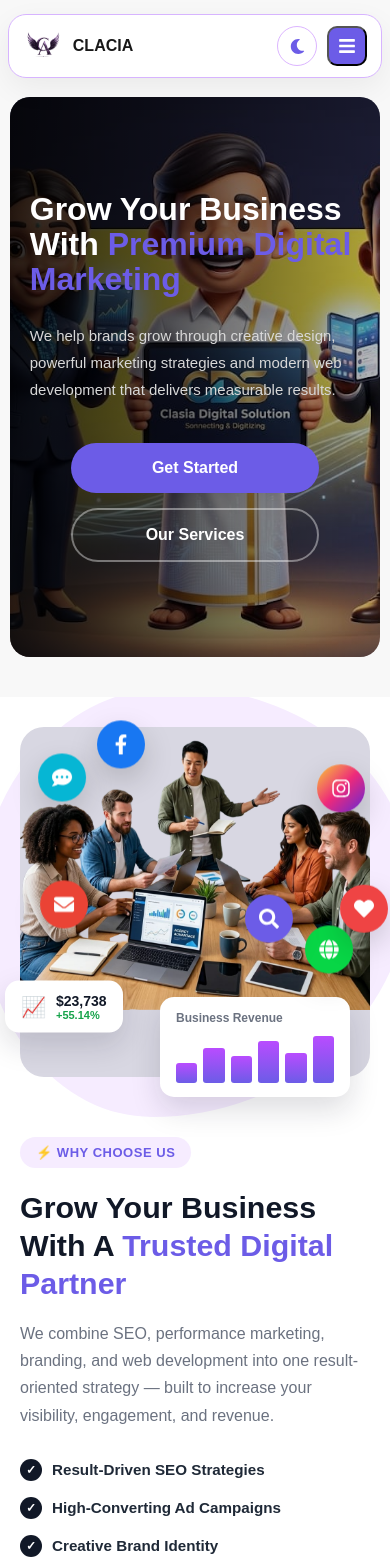
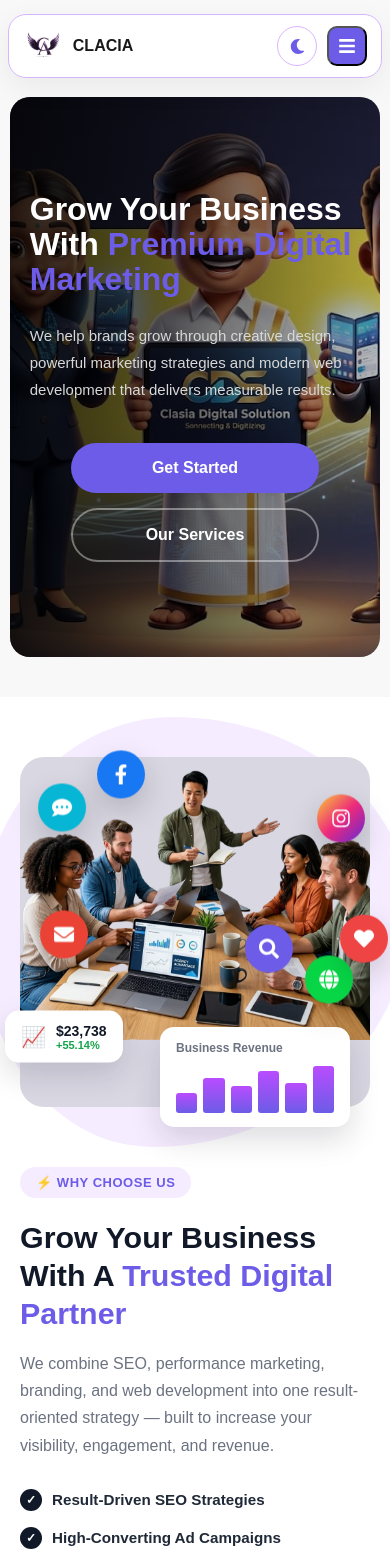
Before and after one commit to nambi142/claciadigitalsolutions, a React (Vite) app: page / in a window 390 px wide. Shown: the top 1563 px of the page. Built offline with nearby package versions, Linux system fonts and the light colour scheme; a web font is replaced by a local one.

Commit message:
fix small bug

```diff
--- a/src/css/Home.css
+++ b/src/css/Home.css
@@ -566,7 +566,7 @@ body.dark .footer{
 
 @media (max-width: 480px) {
   .why-choose-us {
-    padding: 30px 20px;
+    padding: 60px 20px;
   }
   .wcu-features {
     grid-template-columns: 1fr;
```
